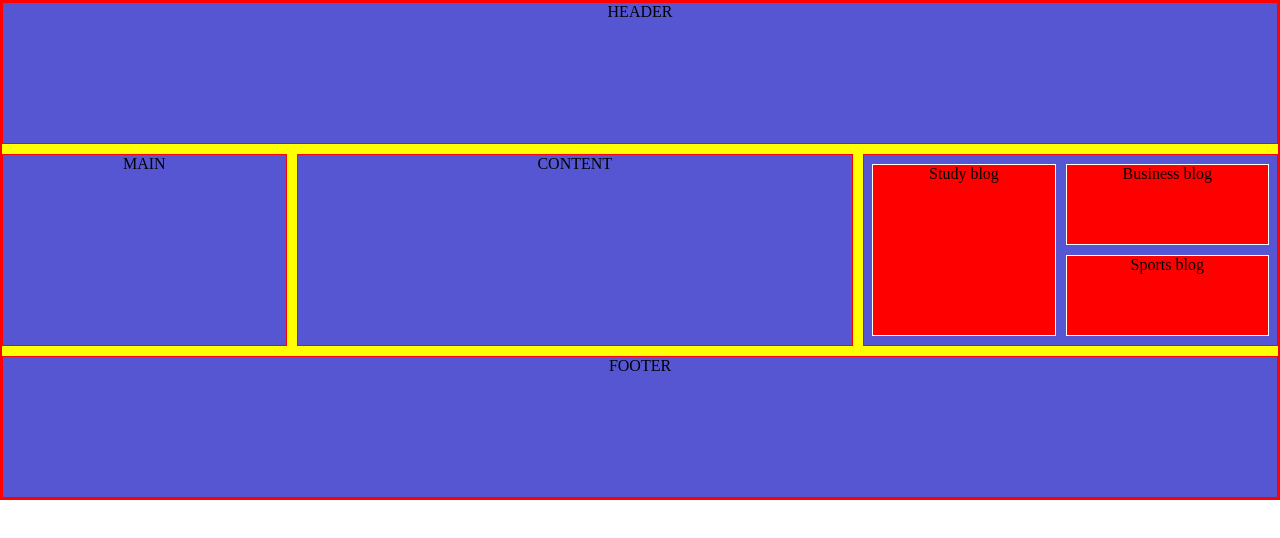
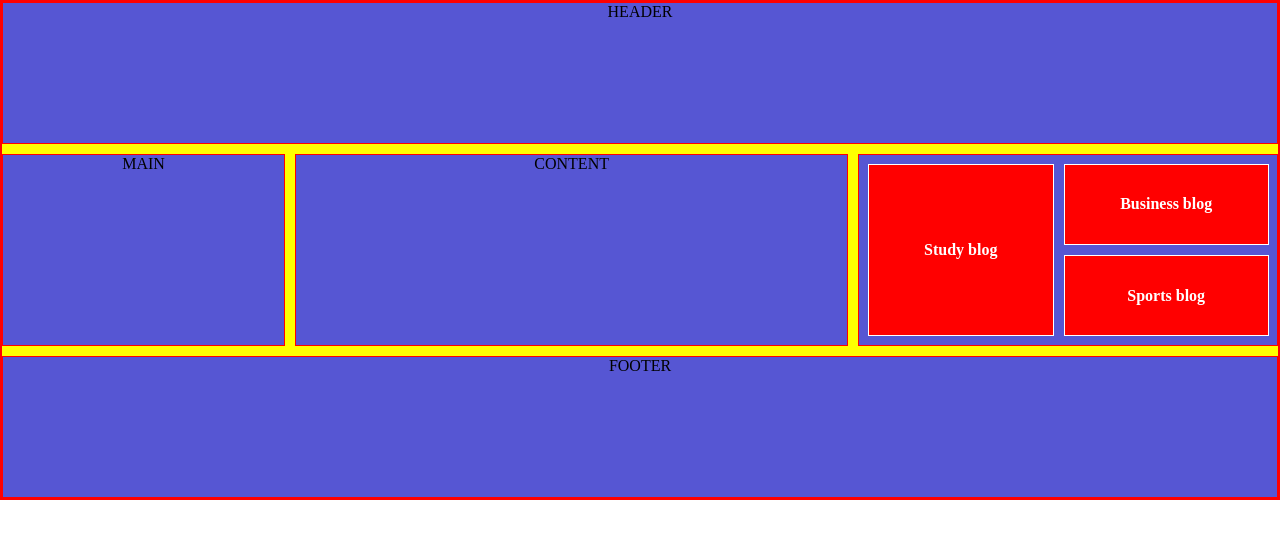
Before and after one commit to Pushpendra3005/WEB_DEVELOPMENT, a plain HTML site: page nestedgridlayout.html in a window 1280 px wide. Drawn offline with Linux system fonts and the light colour scheme.

Commit message:
update nestedgridlayoutone

```diff
--- a/nestedgridlayout.html
+++ b/nestedgridlayout.html
@@ -25,7 +25,6 @@
         .box{
             background-color: rgb(86, 86, 211);
             border: 1px solid red;
-
         }
         #h{
             grid-area: H;
@@ -40,6 +39,8 @@
             grid-area: B;
             gap: 10px;
             display: grid;
+            color: white;
+            font-weight: 700;
             grid-template-areas:
             "k l"
             "k o";
@@ -49,16 +50,22 @@
             grid-area: k;
             border: 1px solid white;
             background-color: red;
+            place-content: center;
+            place-items: center;
         }
         #bb{
             grid-area: l;
             border: 1px solid white;
             background-color: red;
+            place-content: center;
+            place-items: center;
         }
         #bc{
             grid-area: o;
             border: 1px solid white;
             background-color: red;
+            place-content: center;
+            place-items: center;
         }
         #f{
             grid-area: F;
```
